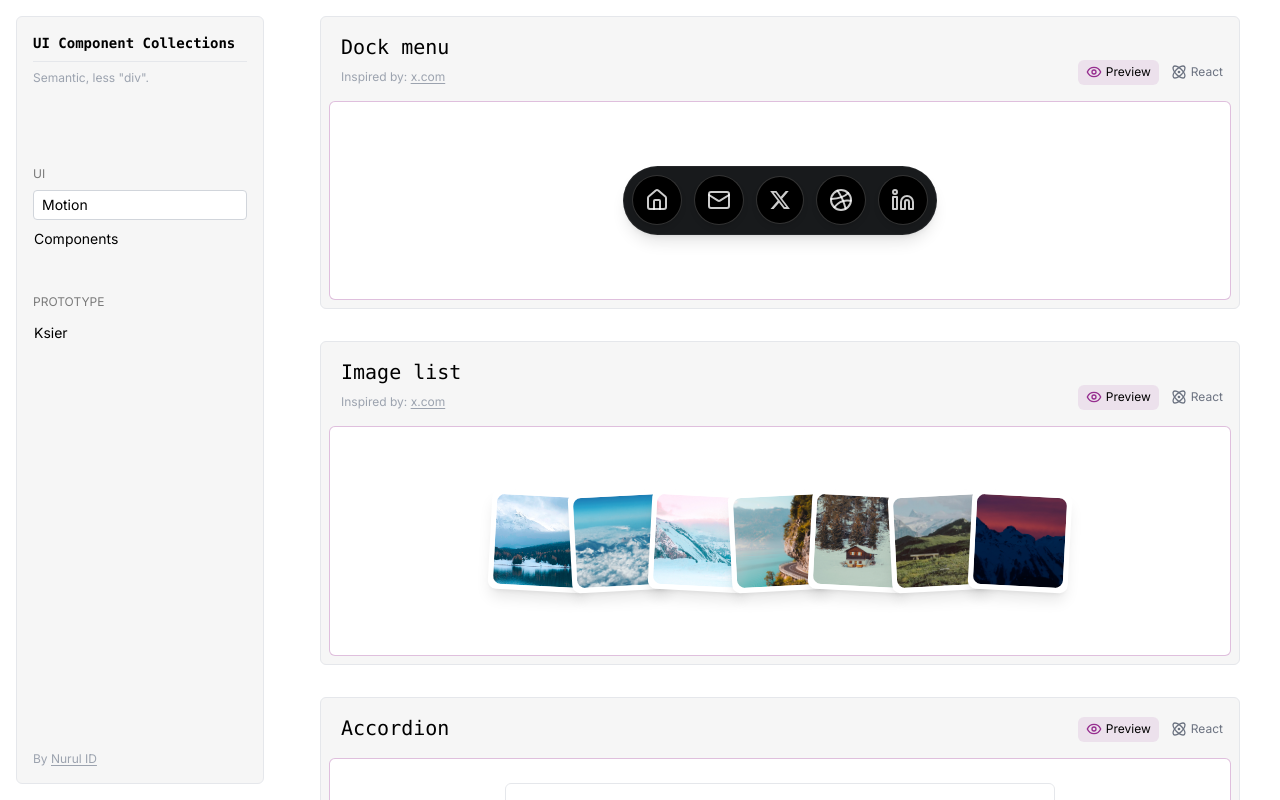
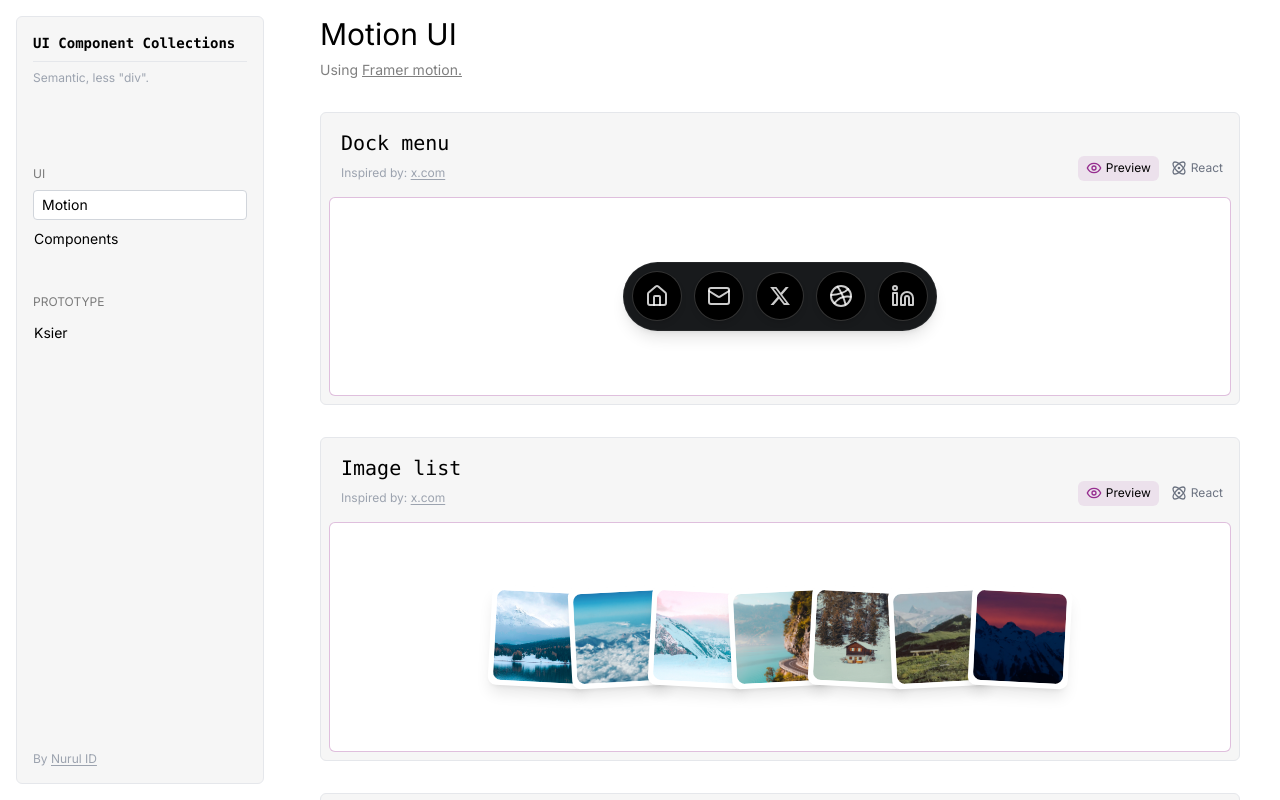
Before and after one commit to nurulid/ui-component-collections, a Next.js app: page / in a window 1280 px wide. Shown: the top 800 px of the page. Built offline with nearby package versions, Linux system fonts and the light colour scheme.

Commit message:
page title

```diff
--- a/src/app/(content)/ui/page.tsx
+++ b/src/app/(content)/ui/page.tsx
@@ -12,6 +12,12 @@ import {
 
 export default function page() {
   return (
+    <div>
+      <div className="space-y-2">
+        <h1 className="text-3xl">UI Components</h1>
+        <p className="opacity-50">UI components for React.</p>
+      </div>
+      <div className="h-8" />
       <div className="space-y-8">
         <TabPanel
           title="Navigation"
@@ -52,5 +58,6 @@ export default function page() {
           codeReact={<CodeWrapper code={reactProfile} />}
         />
       </div>
+    </div>
   );
 }
--- a/src/app/page.tsx
+++ b/src/app/page.tsx
@@ -4,9 +4,25 @@ import { DockHover, reactDockHover } from '@/components/motion/DockHover';
 import { Pricing, reactPricing } from '@/components/motion/Pricing';
 import { Images, reactImages } from '@/components/ui/Images';
 import { Accordion, reactAccordion } from '@/components/motion/Accordion';
+import Link from 'next/link';
 
 export default function Home() {
   return (
+    <>
+      <div className="space-y-2">
+        <h1 className="text-3xl">Motion UI</h1>
+        <p className="opacity-50">
+          Using{' '}
+          <Link
+            href="https://www.npmjs.com/package/framer-motion"
+            className="underline"
+            target='_blank'
+          >
+            Framer motion.
+          </Link>
+        </p>
+      </div>
+      <div className="h-8" />
       <div className="space-y-8">
         <TabPanel
           title="Dock menu"
@@ -54,5 +70,6 @@ export default function Home() {
           codeReact={<CodeWrapper code={reactPricing} />}
         />
       </div>
+    </>
   );
 }
```
Lines whose indentation alone changed are shown as unchanged.
